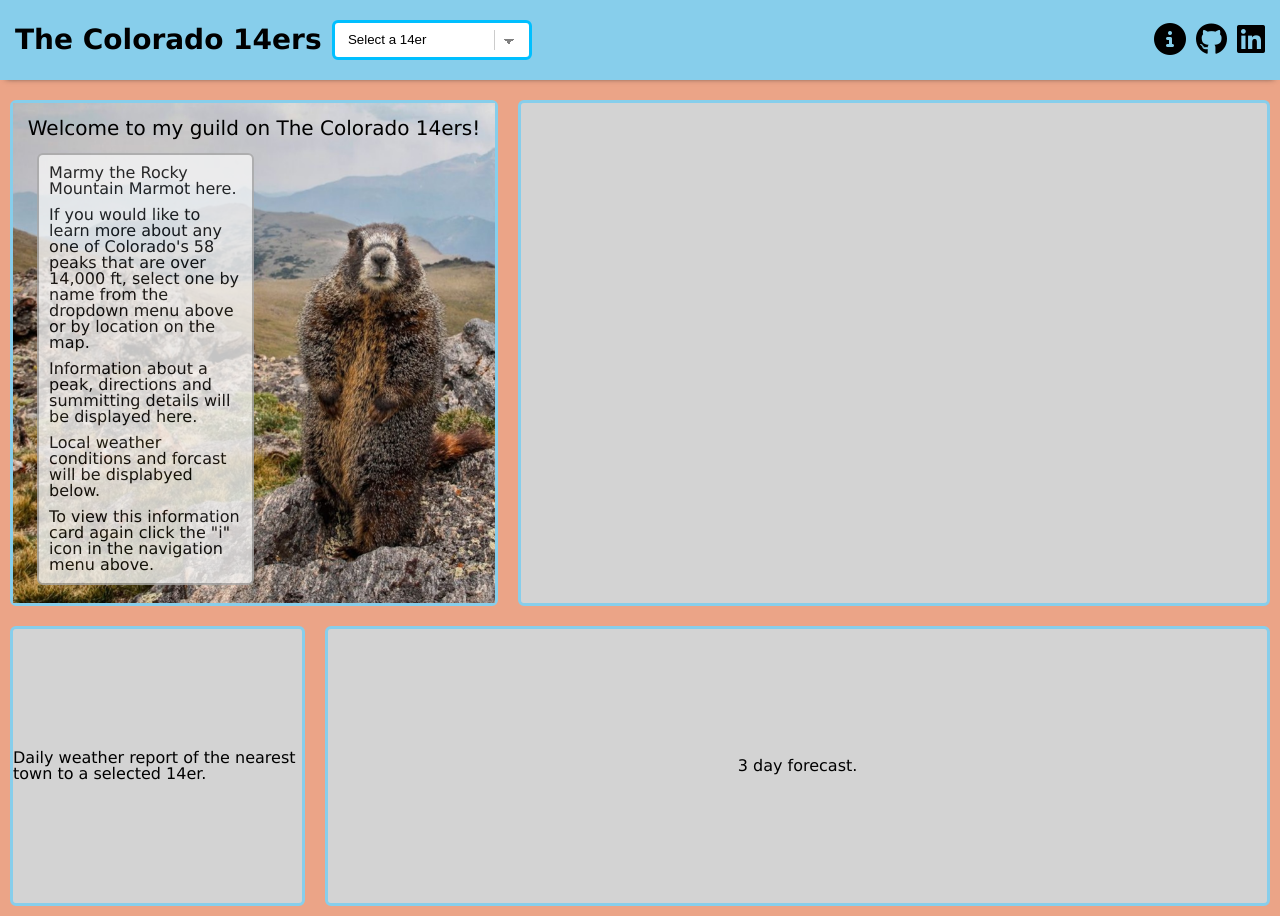
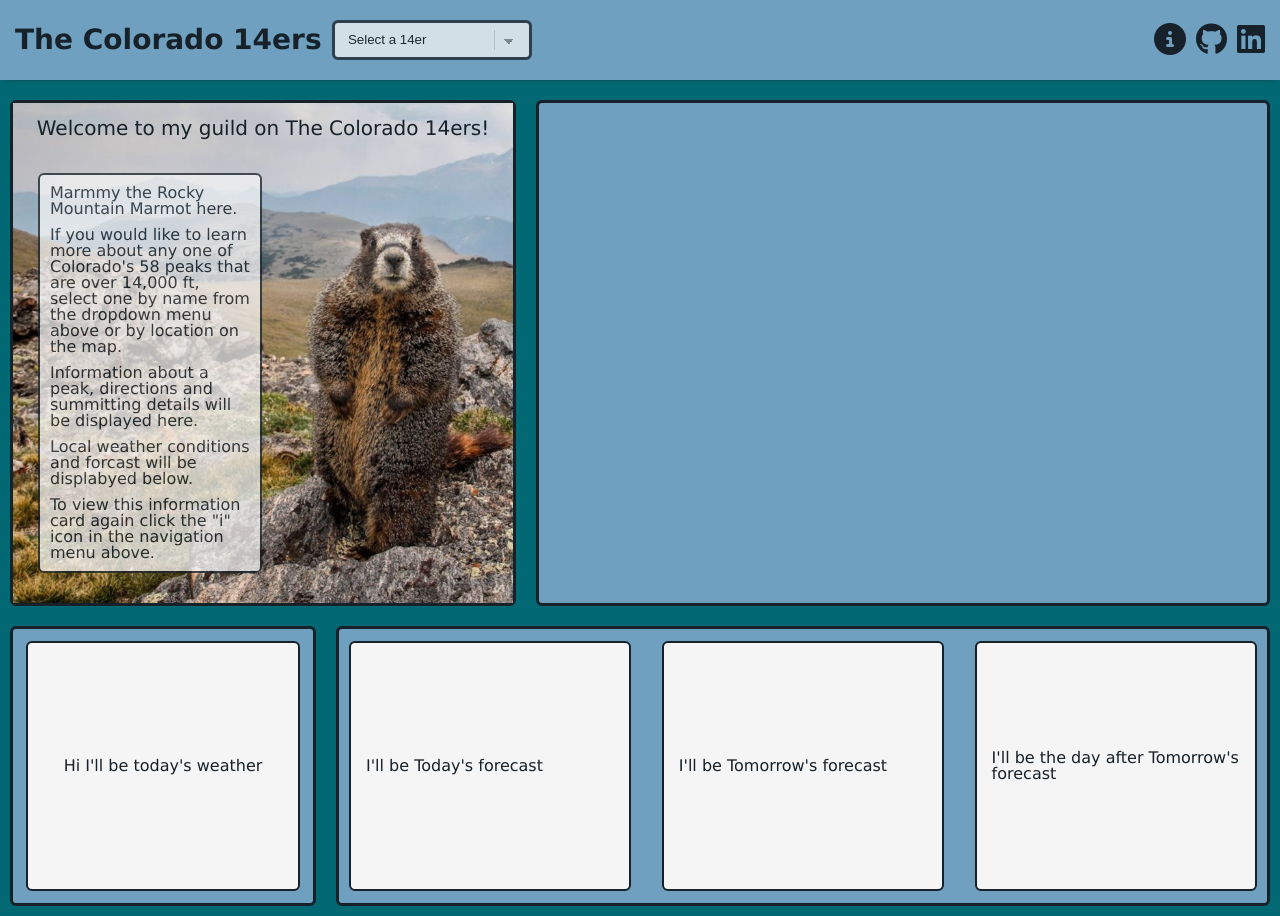
Before and after one commit to siascone/the-colorado-14ers, a website built with webpack: page index.html in a window 1280 px wide. Built offline with nearby package versions, Linux system fonts and the light colour scheme; no server answers; what google-maps would draw is missing.

Commit message:
Update weather forecast cards and data, need to add ul for data points

```diff
--- a/index.html
+++ b/index.html
@@ -29,8 +29,22 @@
         </div>
 
         <div class="weather-container">
-            <div class="weather-current">Daily weather report of the nearest town to a selected 14er.</div>
-            <div class="weather-forecast">3 day forecast.</div>
+            <div class="weather-current">
+                <div class="weather-card">
+                    Hi I'll be today's weather
+                </div>
+            </div>
+            <div class="weather-forecast">
+                <div class="forecast-card">
+                    <p>I'll be Today's forecast</p>
+                </div>
+                <div class="forecast-card">
+                    <p>I'll be Tomorrow's forecast</p>
+                </div>
+                <div class="forecast-card">
+                    <p>I'll be the day after Tomorrow's forecast</p>
+                </div>
+            </div>
         </div>
 
         <!-- <div class="footer">
--- a/src/index.scss
+++ b/src/index.scss
@@ -8,5 +8,34 @@
 body {
     width: 100%;
     min-height: 100vh;
-    background-color: #EBA487;
+    background-color: #026873;
+    color: #162129;
 }
+
+// color scheme 1
+// lightblue #7A9FBF
+// darkerblue #5B7BA6
+// darkblue #305473
+// gold #F2A922
+// orangeyellow #BF7D2C
+
+// color scheme 2
+// lightblue #049DD9
+// blue #05C7F2
+// lightgreen #A69C14
+// green #8C7916
+// brown #8C530D
+
+// color scheme 3
+// lightblue #049DD9
+// blue #05C7F2
+// lightgreen #A69C14
+// green #8C7916
+// brown #8C530D
+
+// color scheme 4
+// lightblue #6FA0BF
+// teal #026873
+// green #515915
+// yellow #F28705
+// orange #F27405
--- a/src/scripts/siteInfo.js
+++ b/src/scripts/siteInfo.js
@@ -30,7 +30,7 @@ class SiteInfo {
 
         let p1 = document.createElement('p')
         p1.classList.add('info-p1')
-        p1.innerText = "Marmy the Rocky Mountain Marmot here."
+        p1.innerText = "Marmmy the Rocky Mountain Marmot here."
 
         let p2 = document.createElement('p')
         p2.classList.add('info-p2')
--- a/src/scripts/weather.js
+++ b/src/scripts/weather.js
@@ -78,7 +78,7 @@ class Weather {
         return `${hour}:${mins}`
     }
 
-    forcastCard() {
+    forcastCard(weatherData) {
 
     }
 
@@ -92,22 +92,25 @@ class Weather {
 
         weatherData.forecastday.forEach((dayData, i) => {
 
-            let highTemp = document.createElement('p')
+            let temp = document.createElement('p')
             let lowTemp = document.createElement('p')
             let avgHumidity = document.createElement('p')
-            let chanceOfRain = document.createElement('p')
+            let precipitation = document.createElement('p')
             let chanceOfSnow = document.createElement('p')
             let wind = document.createElement('p')
             let uv = document.createElement('p')
 
-            highTemp.innerText = `High: ${dayData.day.maxtemp_f}℉, ${dayData.day.maxtemp_c}℃. Low: ${dayData.day.mintemp_f}℉, ${dayData.day.mintemp_c}℃.`
+            temp.innerText = `High: ${dayData.day.maxtemp_f}℉, Low: ${dayData.day.mintemp_f}℉`
+            wind.innerText = `Wind speeds up to: ${dayData.day.maxwind_mph} mph`
+            avgHumidity.innerText = `Avg Humidity: ${dayData.day.avghumidity}`
+            precipitation.innerText = `Chance of Rain: ${dayData.day.daily_chance_of_rain}%`
 
-            let dayPoints = [highTemp]
+            let dayPoints = [temp, wind, avgHumidity, precipitation]
 
             const dayNames = ['Sunday', 'Monday', 'Tuesday', 'Wednesday', 'Thursday', 'Friday', 'Saturday']
 
             let dayNum = new Date(dayData.date).getUTCDay()
-            let dayName = document.createElement('p')
+            let dayName = document.createElement('h2')
             dayName.innerText = `${dayNames[dayNum]}`
 
             days[i].appendChild(dayName);
@@ -117,8 +120,10 @@ class Weather {
                 days[i].appendChild(point)
             })
         })
+
         forecast.innerHTML = ''
         days.forEach(day => {
+            day.classList.add('forecast-card')
             forecast.appendChild(day)
         })
     }
--- a/src/styles/fourteener.scss
+++ b/src/styles/fourteener.scss
@@ -25,38 +25,34 @@
     height: 500px;
     display: flex;
     flex-direction: column;
-    border: 3px solid skyblue;
+    border: 3px solid #162129;
     border-radius: 6px;
     align-items: center;
     margin: 10px;
-    background-color: lightgray;
+    background-color: #6FA0BF;
 }
 
 .fourteener-container {
     position: relative;
+    min-width: 500px;
 }
 
 .fourteener-container > h2 {
     position: absolute;
     font-size: 20px;
     padding: 15px 8px;
-    // width: 85%;
-    // top: 5%;
-    // background-color: whitesmoke;
-    //     border-radius: 6px;
-    //     border: 2px solid darkgray;
 }
 
 .info {
     position: absolute;
     padding: 10px;
     width: 40%;
-    top: 10%;
+    top: 14%;
     left: 5%;
     background-color: whitesmoke;
-    opacity: 0.8;
+    opacity: 0.75;
     border-radius: 6px;
-    border: 2px solid darkgray;
+    border: 2px solid #162129;
 }
 
 .rockies {
@@ -71,6 +67,7 @@
 .fourteener-map {
     justify-content: center;
     width: calc(100% - 506px);
+    min-width: 500px;
 }
 
 
--- a/src/styles/navigation.scss
+++ b/src/styles/navigation.scss
@@ -6,7 +6,7 @@
     box-shadow: 0 4px 6px -6px #222;
     -webkit-box-shadow: 0 4px 6px -6px #222;
     -moz-box-shadow: 0 4px 6px -6px #222;
-    background-color: skyblue;
+    background-color:#6FA0BF;
     width: 100%;
     // margin: 10px 10px 0 10px;
 }
@@ -37,6 +37,6 @@
 
 .bio-links > a {
     text-decoration: none;
-    color: #000;
+    color: #162129;
     padding-left: 10px;
 }
--- a/src/styles/select.scss
+++ b/src/styles/select.scss
@@ -1,6 +1,7 @@
 select {
-    background-color: white;
-    border: 3px solid deepskyblue;
+    background-color: whitesmoke;
+    opacity: 0.75;
+    border: 3px solid #162129;
     border-radius: 6px;
     line-height: 1.5em;
     padding: 0.5em 3.5em 0.5em 1em;
@@ -28,25 +29,11 @@ select {
 
 }
 
-// select:focus {
-//     background-image:
-//         linear-gradient(45deg, green 50%, transparent 50%),
-//         linear-gradient(135deg, transparent 50%, green 50%),
-//         linear-gradient(to right, #ccc, #ccc);
-//     background-position:
-//         calc(100% - 15px) 1em,
-//         calc(100% - 20px) 1em,
-//         calc(100% - 2.5em) 0.5em;
-//     background-size:
-//         5px 5px,
-//         5px 5px,
-//         1px 1.5em;
-//     background-repeat: no-repeat;
-//     // border-color: green;
-//     outline: 0;
-// }
-
 select:-moz-focusring {
     color: transparent;
     text-shadow: 0 0 0 #000;
 }
+
+select:focus {
+    outline: #162129;
+}
--- a/src/styles/weather.scss
+++ b/src/styles/weather.scss
@@ -1,6 +1,5 @@
 .weather-container {
     display: flex;
-    justify-content: space-evenly;
     height: 300px;
     width: 100%;
 }
@@ -10,25 +9,16 @@
     flex-direction: column;
     justify-content: center;
     align-items: center;
-    border: 3px solid skyblue;
+    border: 3px solid #162129;
     border-radius: 6px;
-    width: 300px;
+    min-width: 300px;
     margin: 10px;
 }
 
-.weather-forecast {
-    display: flex;
-    justify-content: space-evenly;
-    align-items: center;
-    border: 3px solid skyblue;
-    border-radius: 6px;
-    width: calc(100% - 306px);
-    margin: 10px;
-}
+
 
 .weather-current, .weather-forecast {
-    // background-color: rgb(109, 179, 5);
-    background-color: lightgray;
+    background-color: #6FA0BF;
 }
 
 .weather-card {
@@ -40,7 +30,7 @@
     width: 90%;
     background-color: whitesmoke;
     border-radius: 6px;
-    border: 2px solid rgb(184, 181, 181);
+    border: 2px solid #162129;
     // padding: 10px;
 }
 
@@ -61,9 +51,83 @@
 }
 
 .weather-card > .time {
-    border: 2px solid #EBA487;
+    border: 2px solid #162129;
     width: 80%;
-    background-color: lightyellow;
+    background-color: whitesmoke;
     padding: 10px;
     border-radius: 6px;
 }
+
+.weather-forecast {
+    display: flex;
+    justify-content: space-between;
+    align-items: center;
+    border: 3px solid #162129;
+    border-radius: 6px;
+    width: calc(100% - 306px);
+    min-width: 500px;
+    overflow-y: scroll;
+    margin: 10px;
+}
+
+.forecast-card {
+    display: flex;
+    flex-direction: column;
+    justify-content: space-evenly;
+    // align-items: center;
+    border: 2px solid #162129;
+    border-radius: 6px;
+    background-color: whitesmoke;
+    height: 90%;
+    width: 30%;
+    min-width: 270px;
+    margin: 10px 10px;
+    // text-align: center;
+
+
+}
+
+.forecast-card > * {
+    padding: 0 15px
+}
+
+@media only screen and (max-width: 1053px) {
+    .weather-forecast {
+        min-width: 700px;
+    }
+
+    .body {
+        overflow-y: scroll;
+    }
+}
+
+@media only screen and (max-width: 700px) {
+    .weather-container {
+        display: flex;
+        flex-wrap: wrap;
+        justify-content: center;
+
+
+    }
+
+    .weather-forecast,
+    .weather-current {
+        width: 500px;
+        min-width: 500px;
+        min-height: 500px;
+    }
+
+    .weather-forecast {
+        display: flex;
+        flex-direction: column;
+        height: 500px;
+        overflow: scroll;
+        padding: 10px 0;
+
+    }
+
+    .forecast-card {
+        width: 90%;
+        min-height: 200px;
+    }
+}
```
Also changed, not shown: dist/main.css, dist/main.js.
